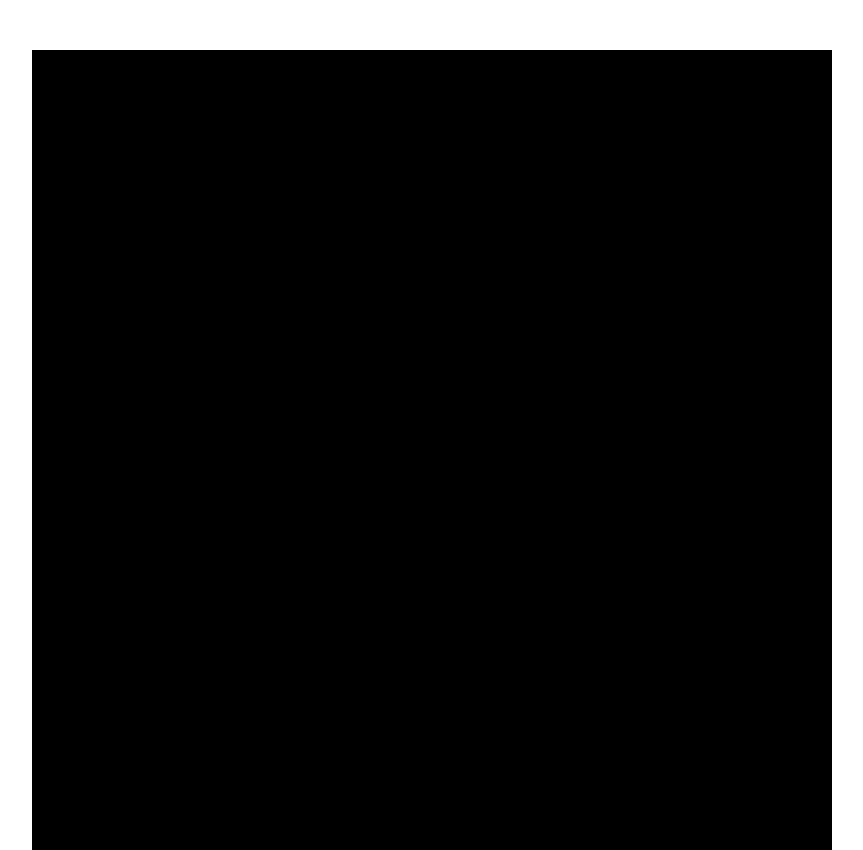
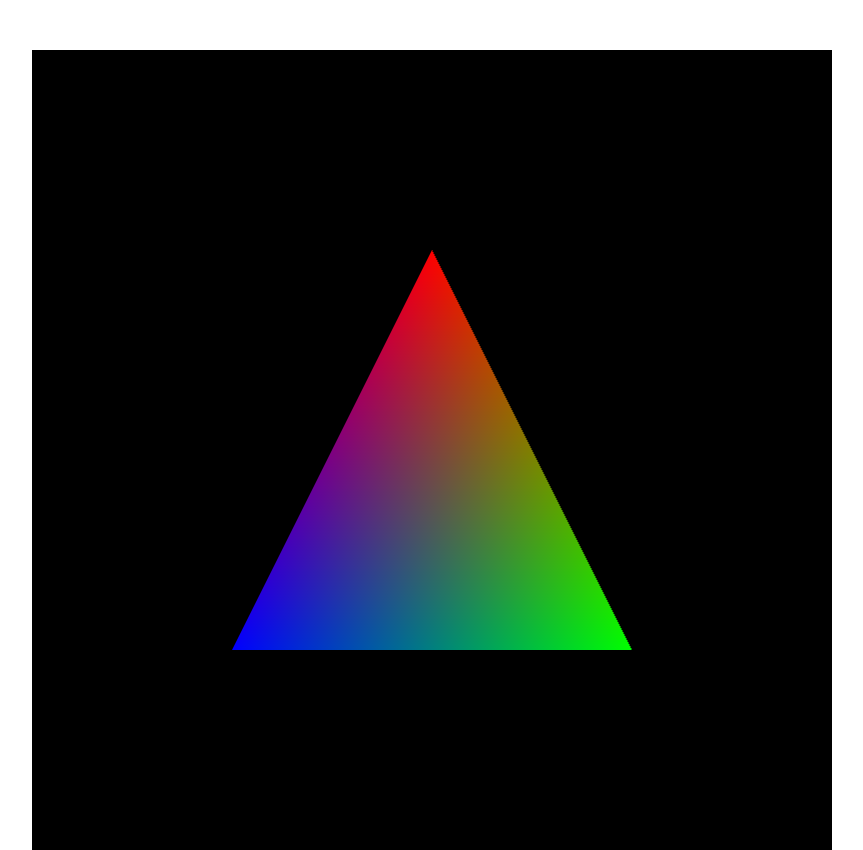
Before and after one commit to theShy-girlFriend/shapeStudy, a website: page src/demoList/bufferDrawPoint.html in a window 1280 px wide. Shown: the whole page, without its empty margins (208-1071 px from the left). Drawn offline with Linux system fonts and the light colour scheme.

Commit message:
Feat: 绘制点添加修改颜色功能

```diff
--- a/src/demoList/bufferDrawPoint.html
+++ b/src/demoList/bufferDrawPoint.html
@@ -34,11 +34,14 @@
         // 只能在定点着色器中使用
         attribute vec4 aPosition;
         attribute float aPositionSize;
+        attribute vec4 aColor;
+        varying vec4 vColor;
         void main() {
             // 要绘制的点的坐标---x,y,z,w齐次坐标---(x/w, y/w, z/w)
             gl_Position = aPosition;
             // 点的大小
             gl_PointSize = aPositionSize;
+            vColor = aColor;
         }
         `;
 
@@ -47,10 +50,10 @@
         const FRAGMENT_SHADER_SOURCE = `
         // 设置精度
         precision mediump float;
-        uniform vec2 uColor;
+        varying vec4 vColor;
         void main() {
             // r,g,b,a
-            gl_FragColor = vec4(uColor.r, uColor.g, 0.0, 1.0);
+            gl_FragColor = vColor;
         }
         `;
 
@@ -59,45 +62,45 @@
         // 获取attribute变量 program: 程序对象 name: 变量地址
         const aPosition = gl.getAttribLocation(program, 'aPosition')
         const aPositionSize = gl.getAttribLocation(program, 'aPositionSize');
+        const aColor = gl.getAttribLocation(program, 'aColor')
         // 设置变量值
         // gl.vertexAttrib4f(aPosition, 0.5, 0.5, 0.0, 1.0)
 
-        const points = new Float32Array([
-            -0.5, -0.5,
-            0.5, -0.5,
-            0.0, 0.5
+        const verticesColors = new Float32Array([
+            0.0, 0.5, 10.0, 1.0, 0.0, 0.0,  // 顶部红色点
+            0.5, -0.5, 50.0, 0.0, 1.0, 0.0, // 右下绿色点
+            -0.5, -0.5, 30.0, 0.0, 0.0, 1.0 // 左下蓝色点
         ])
-        let sizes = new Float32Array([
-            10.0, 20.0, 30.0 // 点的尺寸
-        ])
-        // 顶点坐标和尺寸
-        const verticesSizes = new Float32Array([
-            0.0, 0.5, 10.0,
-           -0.5, -0.5, 20.0,
-            0.5, -0.5, 30.0
-        ])
-        let FSIZE = verticesSizes.BYTES_PER_ELEMENT;
+        let FSIZE = verticesColors.BYTES_PER_ELEMENT;
+
         // 创建内存区域
         const buffer = gl.createBuffer();
-        const sizeBuffer = gl.createBuffer();
-        const vertexSizeButter = gl.createBuffer();
-        // target: gl.ARRAR_BUFFER 表示缓冲区存储的是顶点数据 gl.ELEMENT_ARRAY_BUFFER 表示缓冲区存储的是顶点的索引值
-        // 把缓冲区对象绑定到gl上
+
+        // 绑定缓冲区并写入数据
         gl.bindBuffer(gl.ARRAY_BUFFER, buffer);
-        gl.bufferData(gl.ARRAY_BUFFER, points, gl.STATIC_DRAW);
-        gl.vertexAttribPointer(aPosition, 2, gl.FLOAT, false, FSIZE * 3, 0);
+        gl.bufferData(gl.ARRAY_BUFFER, verticesColors, gl.STATIC_DRAW);
+
+        // 设置位置属性
+        gl.vertexAttribPointer(aPosition, 2, gl.FLOAT, false, FSIZE * 6, 0);
         gl.enableVertexAttribArray(aPosition);
 
-        gl.bindBuffer(gl.ARRAY_BUFFER, vertexSizeButter);
-        gl.bufferData(gl.ARRAY_BUFFER, verticesSizes, gl.STATIC_DRAW);
-        gl.vertexAttribPointer(aPositionSize, 1, gl.FLOAT, false, FSIZE * 3, FSIZE * 2);
+        // 设置尺寸属性
+        gl.vertexAttribPointer(aPositionSize, 1, gl.FLOAT, false, FSIZE * 6, FSIZE * 2);
         gl.enableVertexAttribArray(aPositionSize);
+
+        // 设置颜色属性
+        gl.vertexAttribPointer(aColor, 3, gl.FLOAT, false, FSIZE * 6, FSIZE * 3);
+        gl.enableVertexAttribArray(aColor);
+
+        // 设置清除颜色
+        gl.clearColor(0.0, 0.0, 0.0, 1.0);
+        gl.clear(gl.COLOR_BUFFER_BIT);
 
         // 获取unifrom变量 program: 程序对象 name: 变量地址
         const uColor = gl.getUniformLocation(program, 'uColor')
 
         // 执行绘制 --- 要绘制的图形，从哪里开始，使用几个顶点
-        gl.drawArrays(gl.POINTS, 0, 3);
+        gl.drawArrays(gl.TRIANGLES, 0, 3);
 
 
     </script>
```
